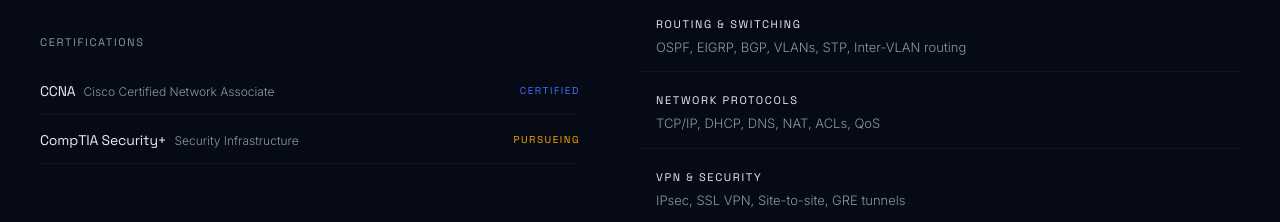
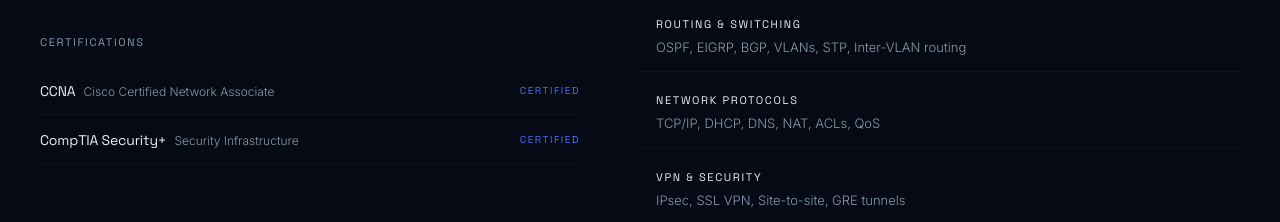
Before and after one commit to ninja-ops-guy/theemrld-portfolio, a React (Vite) app: page / in a window 1280 px wide. Shown: the part 5060-5282 px from the top of the page. Built offline with nearby package versions, Linux system fonts and the light colour scheme; the HTML template or start-up script is replaced by a standard one.

Commit message:
portfolio: correct Security+ certification status

```diff
--- a/src/sections/Networking.tsx
+++ b/src/sections/Networking.tsx
@@ -6,7 +6,7 @@ gsap.registerPlugin(ScrollTrigger);
 
 const certifications = [
   { name: 'CCNA', full: 'Cisco Certified Network Associate', status: 'CERTIFIED' },
-  { name: 'CompTIA Security+', full: 'Security Infrastructure', status: 'PURSUEING' },
+  { name: 'CompTIA Security+', full: 'Security Infrastructure', status: 'CERTIFIED' },
 ];
 
 const networkSkills = [
```
